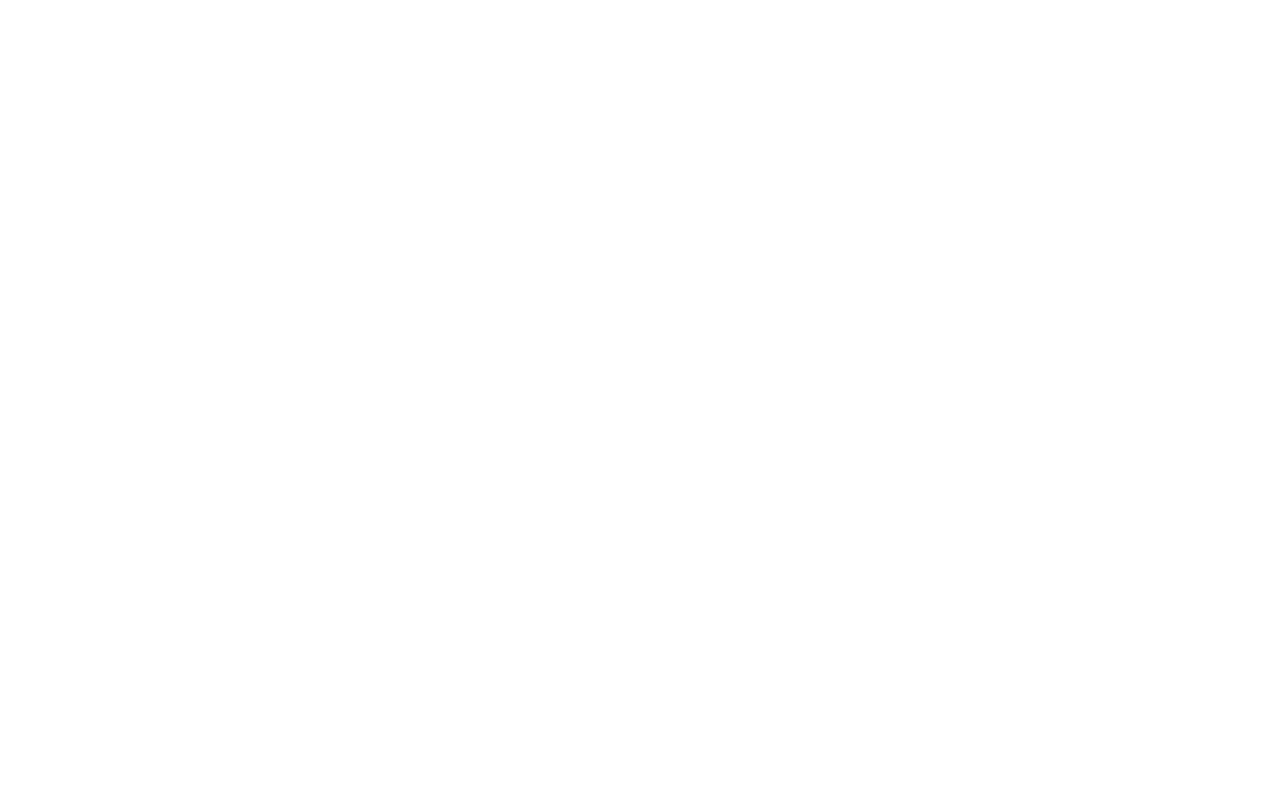
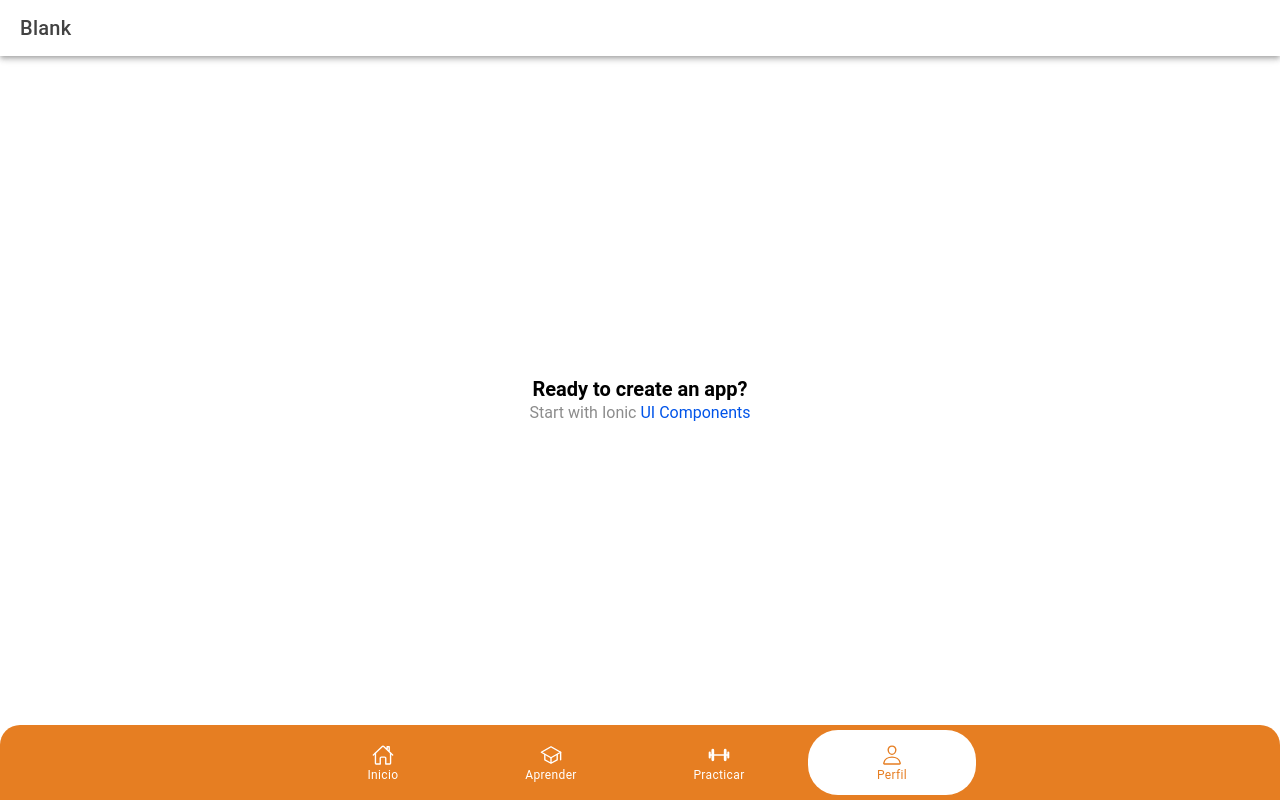
Before and after one commit to yury199/App-AMY-Lingual, a React (Vite) app: page /perfil in a window 1280 px wide. Built offline with nearby package versions, Linux system fonts and the light colour scheme.

Commit message:
Creación
SE crea el proyecto y iniciamos creado la estructura de las paginas principales

```diff
--- a/src/App.tsx
+++ b/src/App.tsx
@@ -1,36 +1,35 @@
 import { Redirect, Route } from 'react-router-dom';
-import { IonApp, IonRouterOutlet, setupIonicReact } from '@ionic/react';
+import {
+  IonApp,
+  IonIcon,
+  IonLabel,
+  IonRouterOutlet,
+  IonTabBar,
+  IonTabButton,
+  IonTabs,
+  setupIonicReact
+} from '@ionic/react';
 import { IonReactRouter } from '@ionic/react-router';
+
+// 1. Importamos los íconos oficiales de Ionicons
+import { homeOutline, schoolOutline, barbellOutline, personOutline } from 'ionicons/icons';
+
+// 2. Importamos tus páginas (las que vi en tu captura)
 import Home from './pages/Home';
+import Aprender from './pages/Aprender';
+import Practicar from './pages/Practicar';
+import Perfil from './pages/Perfil';
+import Login from './pages/Login';
 
-/* Core CSS required for Ionic components to work properly */
+/* Estilos obligatorios de Ionic */
 import '@ionic/react/css/core.css';
-
-/* Basic CSS for apps built with Ionic */
 import '@ionic/react/css/normalize.css';
 import '@ionic/react/css/structure.css';
 import '@ionic/react/css/typography.css';
-
-/* Optional CSS utils that can be commented out */
 import '@ionic/react/css/padding.css';
 import '@ionic/react/css/float-elements.css';
 import '@ionic/react/css/text-alignment.css';
 import '@ionic/react/css/text-transformation.css';
-import '@ionic/react/css/flex-utils.css';
-import '@ionic/react/css/display.css';
-
-/**
- * Ionic Dark Mode
- * -----------------------------------------------------
- * For more info, please see:
- * https://ionicframework.com/docs/theming/dark-mode
- */
-
-/* import '@ionic/react/css/palettes/dark.always.css'; */
-/* import '@ionic/react/css/palettes/dark.class.css'; */
-import '@ionic/react/css/palettes/dark.system.css';
-
-/* Theme variables */
 import './theme/variables.css';
 
 setupIonicReact();
@@ -38,14 +37,53 @@
 const App: React.FC = () => (
   <IonApp>
     <IonReactRouter>
-      <IonRouterOutlet>
-        <Route exact path="/home">
-          <Home />
-        </Route>
-        <Route exact path="/">
-          <Redirect to="/home" />
-        </Route>
-      </IonRouterOutlet>
+      <IonTabs>
+
+        {/* EL CONTENEDOR DE PÁGINAS: Aquí se carga el componente según la URL */}
+        <IonRouterOutlet>
+          <Route exact path="/home" component={Home} />
+          <Route exact path="/aprender" component={Aprender} />
+          <Route exact path="/practicar" component={Practicar} />
+          <Route exact path="/perfil" component={Perfil} />
+          <Route exact path="/login" component={Login} />
+
+          {/* Si el usuario entra a la raíz '/', lo redirigimos automáticamente a /home */}
+          <Route exact path="/">
+            <Redirect to="/home" />
+          </Route>
+        </IonRouterOutlet>
+
+        {/* LA BARRA DE PESTAÑAS (Física, en la parte inferior) */}
+        {/* Le ponemos slot="bottom" para que se fije abajo */}
+        <IonTabBar slot="bottom" className="custom-tab-bar">
+
+          {/* Pestaña 1: Inicio */}
+          <IonTabButton tab="home" href="/home">
+            <IonIcon aria-hidden="true" icon={homeOutline} />
+            <IonLabel>Inicio</IonLabel>
+          </IonTabButton>
+
+          {/* Pestaña 2: Aprender */}
+          <IonTabButton tab="aprender" href="/aprender">
+            <IonIcon aria-hidden="true" icon={schoolOutline} />
+            <IonLabel>Aprender</IonLabel>
+          </IonTabButton>
+
+          {/* Pestaña 3: Practicar */}
+          <IonTabButton tab="practicar" href="/practicar">
+            <IonIcon aria-hidden="true" icon={barbellOutline} />
+            <IonLabel>Practicar</IonLabel>
+          </IonTabButton>
+
+          {/* Pestaña 4: Perfil */}
+          <IonTabButton tab="perfil" href="/perfil">
+            <IonIcon aria-hidden="true" icon={personOutline} />
+            <IonLabel>Perfil</IonLabel>
+          </IonTabButton>
+
+        </IonTabBar>
+
+      </IonTabs>
     </IonReactRouter>
   </IonApp>
 );
--- /dev/null
+++ b/src/pages/Aprender.tsx
@@ -0,0 +1,25 @@
+import { IonContent, IonHeader, IonPage, IonTitle, IonToolbar } from '@ionic/react';
+import ExploreContainer from '../components/ExploreContainer';
+import './Home.css';
+
+const Home: React.FC = () => {
+  return (
+    <IonPage>
+      <IonHeader>
+        <IonToolbar>
+          <IonTitle>Blank</IonTitle>
+        </IonToolbar>
+      </IonHeader>
+      <IonContent fullscreen>
+        <IonHeader collapse="condense">
+          <IonToolbar>
+            <IonTitle size="large">Blank</IonTitle>
+          </IonToolbar>
+        </IonHeader>
+        <ExploreContainer />
+      </IonContent>
+    </IonPage>
+  );
+};
+
+export default Home;
--- /dev/null
+++ b/src/pages/Perfil.tsx
@@ -0,0 +1,25 @@
+import { IonContent, IonHeader, IonPage, IonTitle, IonToolbar } from '@ionic/react';
+import ExploreContainer from '../components/ExploreContainer';
+import './Home.css';
+
+const Home: React.FC = () => {
+  return (
+    <IonPage>
+      <IonHeader>
+        <IonToolbar>
+          <IonTitle>Blank</IonTitle>
+        </IonToolbar>
+      </IonHeader>
+      <IonContent fullscreen>
+        <IonHeader collapse="condense">
+          <IonToolbar>
+            <IonTitle size="large">Blank</IonTitle>
+          </IonToolbar>
+        </IonHeader>
+        <ExploreContainer />
+      </IonContent>
+    </IonPage>
+  );
+};
+
+export default Home;
--- /dev/null
+++ b/src/pages/Practicar.tsx
@@ -0,0 +1,25 @@
+import { IonContent, IonHeader, IonPage, IonTitle, IonToolbar } from '@ionic/react';
+import ExploreContainer from '../components/ExploreContainer';
+import './Home.css';
+
+const Home: React.FC = () => {
+  return (
+    <IonPage>
+      <IonHeader>
+        <IonToolbar>
+          <IonTitle>Blank</IonTitle>
+        </IonToolbar>
+      </IonHeader>
+      <IonContent fullscreen>
+        <IonHeader collapse="condense">
+          <IonToolbar>
+            <IonTitle size="large">Blank</IonTitle>
+          </IonToolbar>
+        </IonHeader>
+        <ExploreContainer />
+      </IonContent>
+    </IonPage>
+  );
+};
+
+export default Home;
--- a/src/theme/variables.css
+++ b/src/theme/variables.css
@@ -1,2 +1,28 @@
-/* For information on how to create your own theme, please refer to:
-http://ionicframework.com/docs/theming/ */
+/* Estilos barra de nav */
+.custom-tab-bar {
+  --background: #e67e22;
+
+
+  border-top-left-radius: 20px;
+  border-top-right-radius: 20px;
+
+
+  border: none;
+  padding: 5px 10px;
+  height: 65px;
+}
+
+/* Estilo para los botones cuando NO están activos*/
+.custom-tab-bar ion-tab-button {
+  --color: #ffffff;
+  --color-selected: #e67e22;
+}
+
+/* botón activo */
+.custom-tab-bar ion-tab-button.tab-selected {
+  background: #ffffff;
+  color: #e67e22;
+  border-radius: 30px;
+  margin: 5px;
+  transition: all 0.3s ease-in-out;
+}
```
Also changed, not shown: src/pages/Login.tsx (added).
